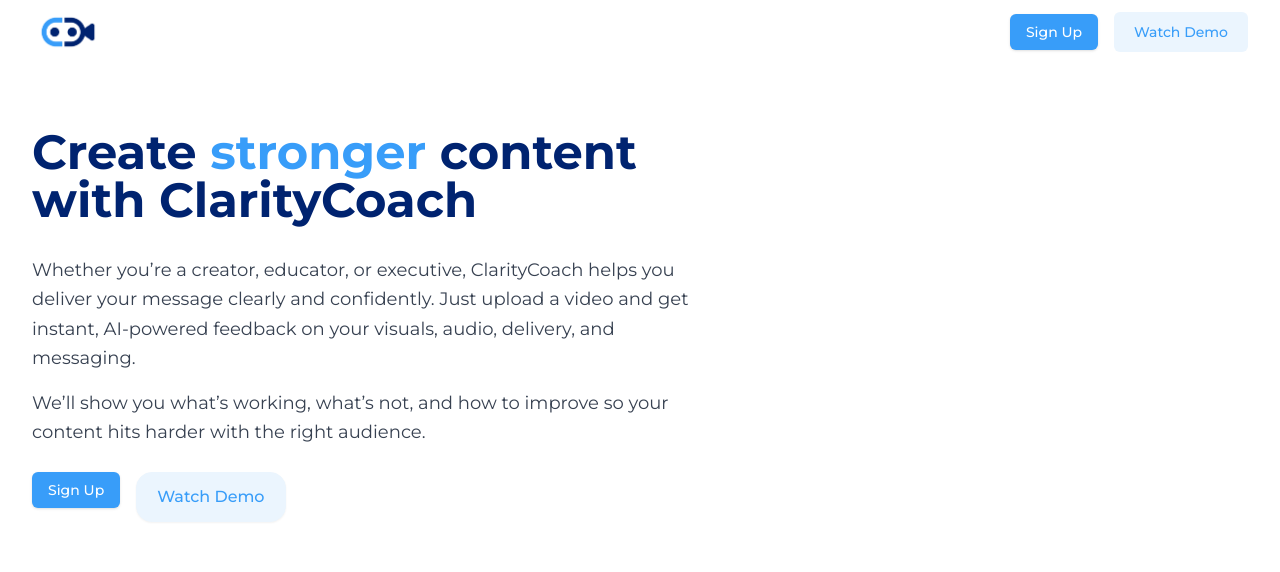
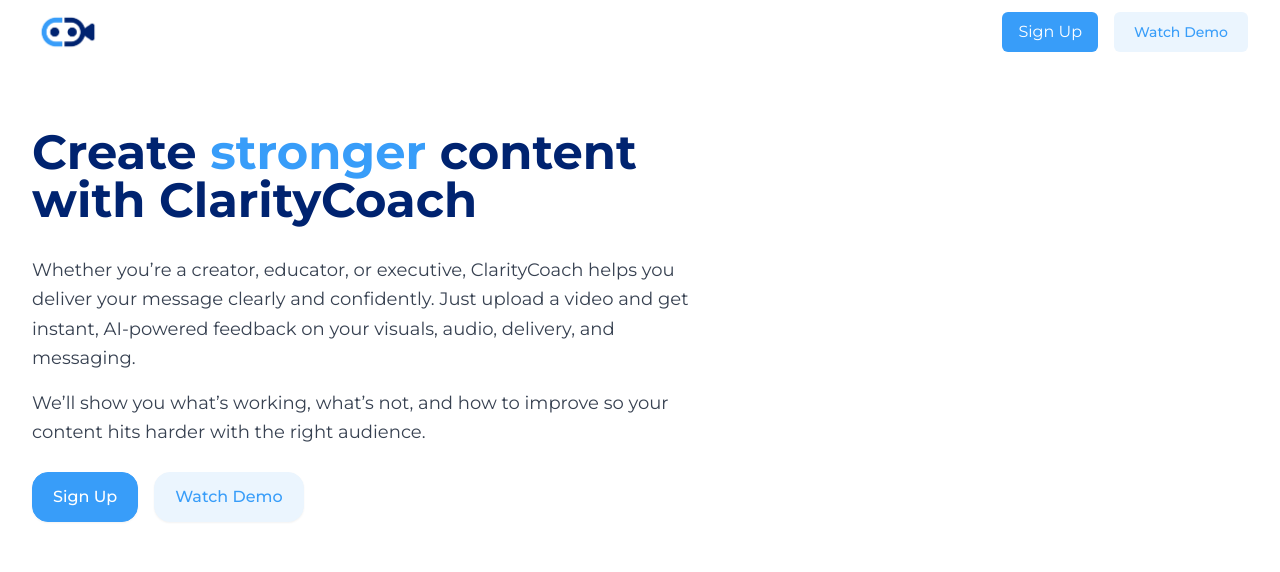
Before and after one commit to crimmyy/claritycoach, a React (Vite) app: page / in a window 1280 px wide. Shown: the top 572 px of the page. Built offline with nearby package versions, Linux system fonts and the light colour scheme.

Commit message:
button resizing

```diff
--- a/src/components/Airtable.tsx
+++ b/src/components/Airtable.tsx
@@ -2,7 +2,7 @@
 
 const Airtable: React.FC = () => {
   return (
-    <div className="w-full rounded-[16px] overflow-hidden border-[2px] border-[#002370] bg-[#EBF5FE]">
+    <div className="w-full rounded-[16px] overflow-hidden bg-[#EBF5FE]">
       <iframe
         className="w-full min-h-[1000px] md:min-h-[1200px]"
         src="https://airtable.com/embed/app5njLO852rBMkWj/pagr30Zr2DdZu8kXA/form"
--- a/src/components/ui/AirtableDrawer.tsx
+++ b/src/components/ui/AirtableDrawer.tsx
@@ -9,13 +9,18 @@
   DrawerTitle,
   DrawerTrigger,
 } from '@/components/ui/drawer'
-import { Button } from '@/components/ui/button'
 
-const AirtableDrawer: React.FC = () => {
+interface AirtableDrawerProps {
+  trigger?: React.ReactNode
+}
+
+const AirtableDrawer: React.FC<AirtableDrawerProps> = ({ trigger }) => {
   return (
     <Drawer>
       <DrawerTrigger asChild>
-        <Button className="bg-primary text-white">Sign Up</Button>
+        {trigger || (
+          <button className="bg-primary text-white px-4 py-2 rounded-md">Sign Up</button>
+        )}
       </DrawerTrigger>
 
       <DrawerContent className="bg-[#EBF5FE]">
@@ -31,7 +36,7 @@
             </DrawerDescription>
           </DrawerHeader>
 
-          <div className="p-4 pt-">
+          <div className="p-4">
             <div className="w-full rounded-[16px] overflow-hidden bg-[#EBF5FE]">
               <iframe
                 className="w-full min-h-[60vh] md:min-h-[70vh]"
--- a/src/components/ui/Hero.tsx
+++ b/src/components/ui/Hero.tsx
@@ -8,7 +8,8 @@
 }
 
 const Hero: React.FC<HeroProps> = ({ onWatchDemoClick }) => {
-  const handleWatchDemoClick = () => {
+  const handleWatchDemoClick = (e: React.MouseEvent<HTMLAnchorElement>) => {
+    e.preventDefault()
     onWatchDemoClick?.()
     const videoSection = document.getElementById('video-section')
     if (videoSection) {
@@ -34,14 +35,25 @@
           </p>
 
           <div className="mt-4 flex gap-4 sm:mt-6">
-            <AirtableDrawer />
+          <AirtableDrawer
+  trigger={
+    <a
+      href="#"
+      className="inline-block rounded-[16px] border border-[#389DF9] bg-[#389DF9] px-5 py-3 font-medium text-white shadow-sm transition-colors hover:bg-[#2185d0]"
+    >
+      Sign Up
+    </a>
+  }
+/>
 
-            <button
+
+            <a
+              href="#"
               onClick={handleWatchDemoClick}
               className="inline-block rounded-[16px] border border-[#EBF5FE] bg-[#EBF5FE] px-5 py-3 font-medium text-[#389DF9] shadow-sm transition-colors hover:bg-[#dceefa]"
             >
               Watch Demo
-            </button>
+            </a>
           </div>
         </div>
       </div>
@@ -50,3 +62,17 @@
 }
 
 export default Hero
+{/* <div className="mt-4 flex gap-4 sm:mt-6">
+<a
+  className="inline-block rounded-[16px] border border-[#389DF9] bg-[#389DF9] px-5 py-3 font-medium text-white shadow-sm transition-colors hover:bg-[#2185d0]"
+  href="#"
+>
+  Sign Up
+</a>
+
+<a
+  className="inline-block rounded-[16px] border border-[#EBF5FE] bg-[#EBF5FE] px-5 py-3 font-medium text-[#389DF9] shadow-sm transition-colors hover:bg-[#dceefa]"
+  href="#"
+>
+  Learn More
+</a> */}
```
